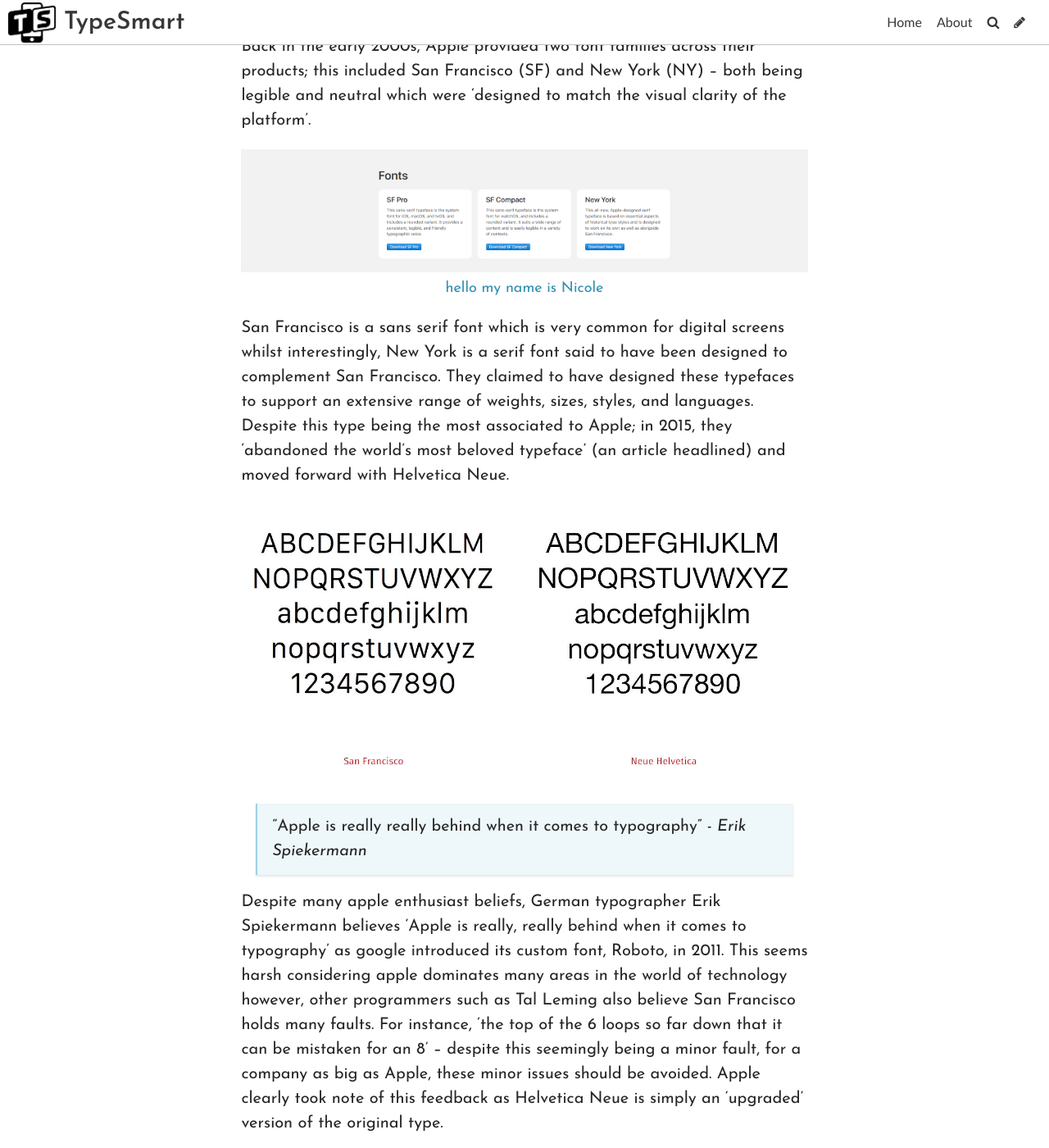
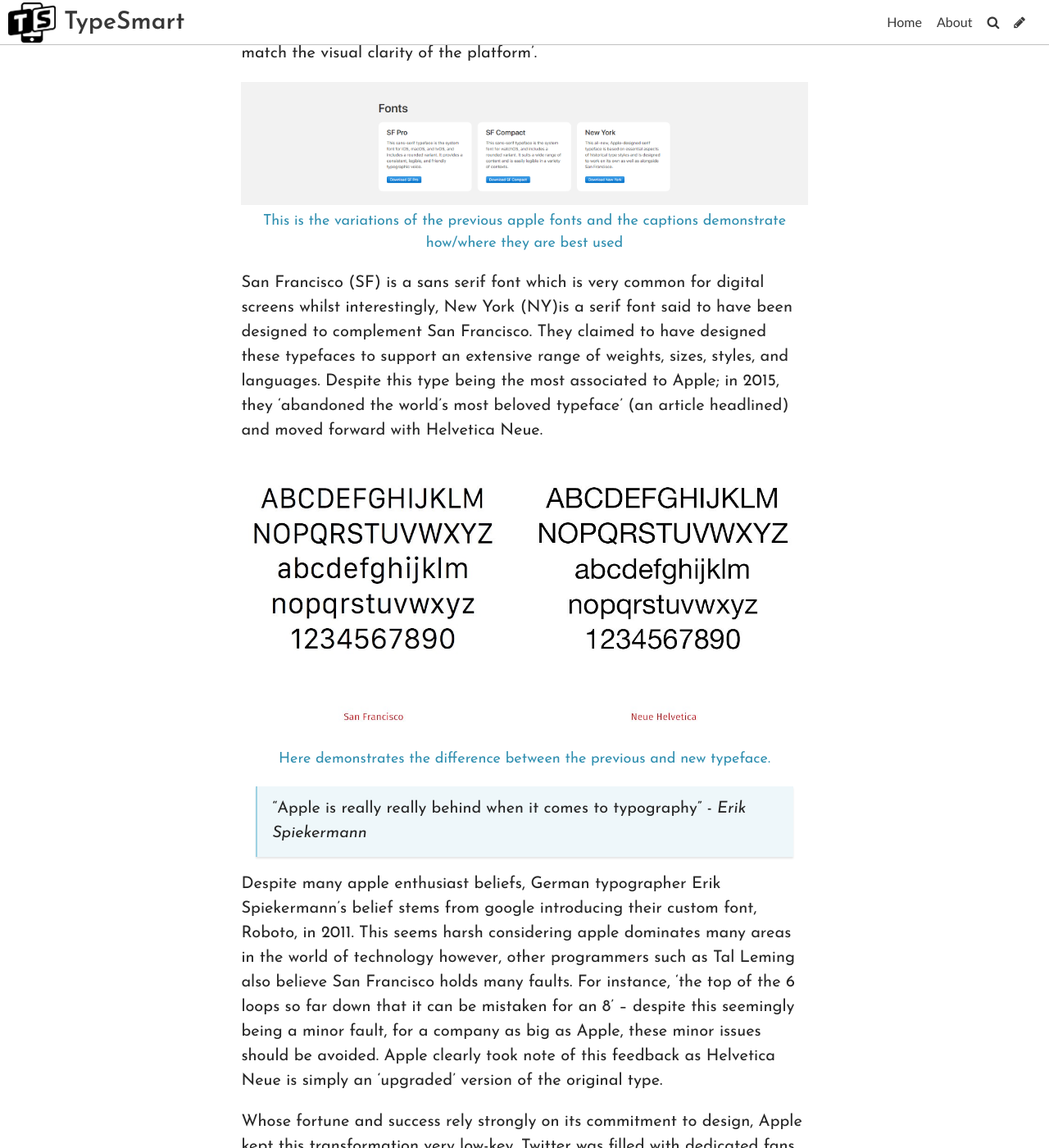
Before and after one commit to nicoleanncarter/typo-design-template, a Jekyll site: the page built from _posts/2021-10-10-the-evolution-of-apple.md, in a window 1280 px wide and 1400 px high, scrolled down 531 px. Shown: the whole window at 82% size. Built offline with Jekyll 4.4.1, drawn with Linux system fonts in a browser that asks for light colours; some web fonts are replaced; some of the changed text lies outside the part shown.

Commit message:
Update Post “2021-10-10-the-evolution-of-apple”

```diff
--- a/_posts/2021-10-10-the-evolution-of-apple.md
+++ b/_posts/2021-10-10-the-evolution-of-apple.md
@@ -9,25 +9,21 @@
 ---
 # The Input typography has in their success
 
-After being named the most ‘valuable’ company in 2021, Apple is also the world’s largest technology company. It is undeniable that each product they produce continues to be a huge success, yet, what ensures they are always so up to date with the ever-changing world of technology?
+##### After being named the most ‘valuable’ company in 2021, Apple is also the world’s largest technology company. It is undeniable that each product they produce continues to be a huge success, yet, what ensures they are always so up to date with the ever-changing world of technology?
 
-Apple is noticed to continuously produce the most modern designs/creations and their font choice reflects this.
+Apple is noticed to continuously produce the most modern designs/creations and their font choice reflects this. Back in the early 2000s, Apple provided two font families across their products; this included San Francisco (SF) and New York (NY) – both being legible and neutral which were ‘designed to match the visual clarity of the platform’.
 
-Back in the early 2000s, Apple provided two font families across their products; this included San Francisco (SF) and New York (NY) – both being legible and neutral which were ‘designed to match the visual clarity of the platform’.
+![This is the variations of the previous apple fonts and the captions demonstrate how/where they are best used ](../uploads/1-hx9owwhhi55sd7yiba27bg.png)
 
-![hello my name is Nicole ](../uploads/1-hx9owwhhi55sd7yiba27bg.png "hi morgan")
+San Francisco (SF) is a sans serif font which is very common for digital screens whilst interestingly, New York (NY)is a serif font said to have been designed to complement San Francisco. They claimed to have designed these typefaces to support an extensive range of weights, sizes, styles, and languages. Despite this type being the most associated to Apple; in 2015, they ‘abandoned the world’s most beloved typeface’ (an article headlined) and moved forward with Helvetica Neue.
+
+![Here demonstrates the difference between the previous and new typeface. ](../uploads/1-hzs5qtcfxgqtiwctbngggq.jpeg)
 
 
 
-San Francisco is a sans serif font which is very common for digital screens whilst interestingly, New York is a serif font said to have been designed to complement San Francisco. They claimed to have designed these typefaces to support an extensive range of weights, sizes, styles, and languages. Despite this type being the most associated to Apple; in 2015, they ‘abandoned the world’s most beloved typeface’ (an article headlined) and moved forward with Helvetica Neue.
-
-![](../uploads/1-hzs5qtcfxgqtiwctbngggq.jpeg)
-
 > "Apple is really really behind when it comes to typography" - *Erik Spiekermann*
 
-
-
-Despite many apple enthusiast beliefs, German typographer Erik Spiekermann believes ‘Apple is really, really behind when it comes to typography’ as google introduced its custom font, Roboto, in 2011. This seems harsh considering apple dominates many areas in the world of technology however, other programmers such as Tal Leming also believe San Francisco holds many faults. For instance, ‘the top of the 6 loops so far down that it can be mistaken for an 8’ – despite this seemingly being a minor fault, for a company as big as Apple, these minor issues should be avoided. Apple clearly took note of this feedback as Helvetica Neue is simply an ‘upgraded’ version of the original type.
+Despite many apple enthusiast beliefs, German typographer Erik Spiekermann's belief stems from google introducing their custom font, Roboto, in 2011. This seems harsh considering apple dominates many areas in the world of technology however, other programmers such as Tal Leming also believe San Francisco holds many faults. For instance, ‘the top of the 6 loops so far down that it can be mistaken for an 8’ – despite this seemingly being a minor fault, for a company as big as Apple, these minor issues should be avoided. Apple clearly took note of this feedback as Helvetica Neue is simply an ‘upgraded’ version of the original type.
 
 Whose fortune and success rely strongly on its commitment to design, Apple kept this transformation very low-key. Twitter was filled with dedicated fans debating whether the leaked photos of the new products included San Francisco or Helvetica Neue light. However, fans criticized the rumours of this new choice as they claimed the font was ‘too light, too thin and too small for lower-res screens’ therefore Apple subtly ditched the Neue light in favour of the meatier Helvetica Neue.
 
```
